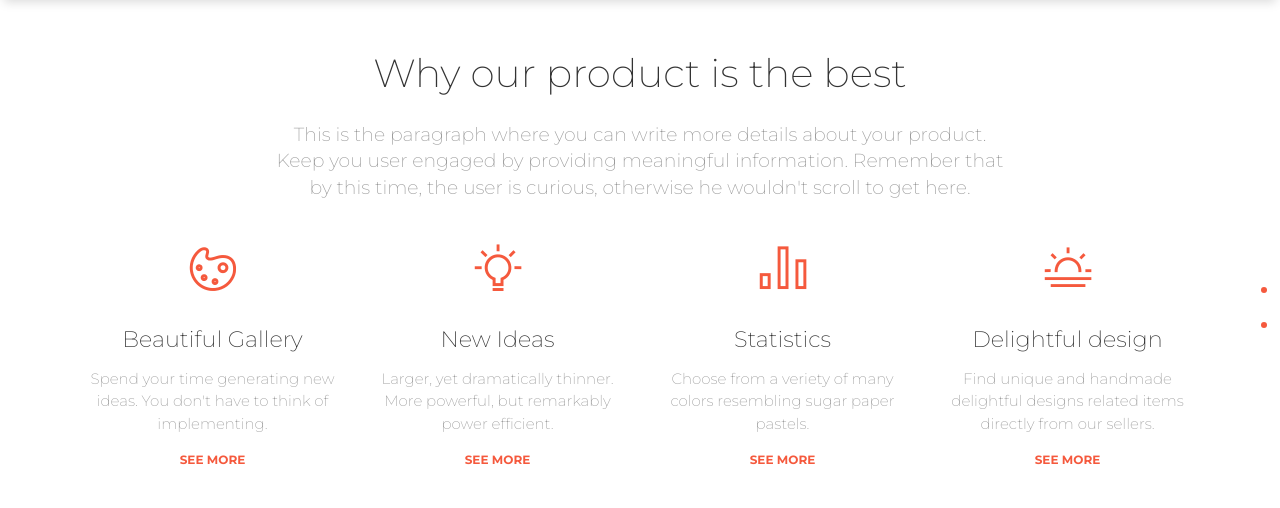
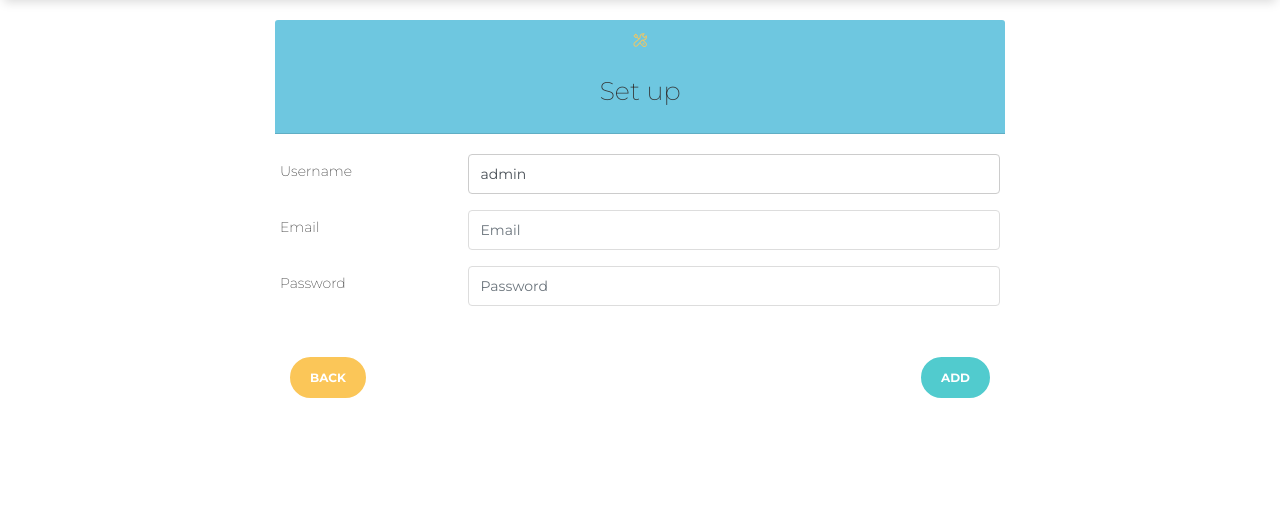
Before and after one commit to mannyci/owebeer, a Django app: page /setup in a window 1280 px wide. Shown: the part 80-588 px from the top of the page. Run offline with Django 3.2, Linux system fonts and the light colour scheme; some libraries are stand-ins or nearby versions.

Commit message:
add setup and views

```diff
--- a/owebeer/urls.py
+++ b/owebeer/urls.py
@@ -10,7 +10,7 @@ from ui.utils import needs_setup
 # Redirect Index to ui or run first setup
 def index(request):
 	if needs_setup():
-		return redirect('ui:setup')
+		return redirect('ui:welcome')
 	else:
 		return redirect('ui:overview')
 
--- a/templates/setup/setup.html
+++ b/templates/setup/setup.html
@@ -1,81 +1,27 @@
 {% extends 'base.html' %}
-{% block title %}Setup{% endblock %}
+{% block title %}Set it up!{% endblock %}
 
 {% block body %}
-
-<div class="content" id="welcome">
-  <div class="row">
-    <div class="col-md-8 ml-auto mr-auto text-center">
-      <h2 class="title">Why our product is the best</h2>
-      <h5 class="description">This is the paragraph where you can write more details about your product. Keep you user engaged by providing meaningful information. Remember that by this time, the user is curious, otherwise he wouldn't scroll to get here.</h5>
-    </div>
-  </div>
-  <div class="row">
-    <div class="col-md-3">
-      <div class="info">
-        <div class="icon icon-danger">
-          <i class="nc-icon nc-palette"></i>
+<div class="row">
+  <div class="col-md-8 mr-auto ml-auto">
+    <div class="card card-plain ">
+      <div class="card-header text-center bg-info">
+        <div class="icon text-center">
+          <a href="{% url 'index' %}"><i class="nc-icon nc-settings text-warning"></i></a>
         </div>
-        <div class="description">
-          <h4 class="info-title">Beautiful Gallery</h4>
-          <p class="description">Spend your time generating new ideas. You don't have to think of implementing.</p>
-          <a href="#pkp" class="btn btn-link btn-danger">See more</a>
-        </div>
+        <h3 class="card-title">Set up</h3>
       </div>
-    </div>
-    <div class="col-md-3">
-      <div class="info">
-        <div class="icon icon-danger">
-          <i class="nc-icon nc-bulb-63"></i>
-        </div>
-        <div class="description">
-          <h4 class="info-title">New Ideas</h4>
-          <p>Larger, yet dramatically thinner. More powerful, but remarkably power efficient.</p>
-          <a href="#pkp" class="btn btn-link btn-danger">See more</a>
-        </div>
+      <div class="card-body">
+        {% csrf_token %}
+        {% include "_form.html" %}
       </div>
-    </div>
-    <div class="col-md-3">
-      <div class="info">
-        <div class="icon icon-danger">
-          <i class="nc-icon nc-chart-bar-32"></i>
-        </div>
-        <div class="description">
-          <h4 class="info-title">Statistics</h4>
-          <p>Choose from a veriety of many colors resembling sugar paper pastels.</p>
-          <a href="#pkp" class="btn btn-link btn-danger">See more</a>
-        </div>
-      </div>
-    </div>
-    <div class="col-md-3">
-      <div class="info">
-        <div class="icon icon-danger">
-          <i class="nc-icon nc-sun-fog-29"></i>
-        </div>
-        <div class="description">
-          <h4 class="info-title">Delightful design</h4>
-          <p>Find unique and handmade delightful designs related items directly from our sellers.</p>
-          <a href="#pkp" class="btn btn-link btn-danger">See more</a>
+      <div class="card-footer ">
+        <div class="form-group">
+          <input class="btn btn-primary btn-round float-right" type="submit" value="Add">
+          <a class="btn btn-warning btn-round float-left" href="javascript:history.back()">Back</a>
         </div>
       </div>
     </div>
   </div>
 </div>
-
-<nav id="cd-vertical-nav">
-  <ul>
-    <li>
-      <a href="#welcome" data-number="1" class="">
-        <span class="cd-dot"></span>
-        <span class="cd-label">Welcome</span>
-      </a>
-    </li>
-    <li>
-      <a href="#setup" data-number="2" class="">
-        <span class="cd-dot"></span>
-        <span class="cd-label">Setup</span>
-      </a>
-    </li>
-  </ul>
-</nav>
 {% endblock %}
--- /dev/null
+++ b/templates/setup/welcome.html
@@ -0,0 +1,62 @@
+{% extends 'base.html' %}
+{% block title %}Cheers! you made it{% endblock %}
+
+{% block body %}
+  <div class="row">
+    <div class="col-md-8 ml-auto mr-auto text-center">
+      <h2 class="title">Welcome to Beera!</h2>
+      <h5 class="description"> Keep up the good work and team colaberation. Don't thank say cheers!</h5>
+    </div>
+  </div>
+  <div class="row">
+    <div class="col-md-3">
+      <div class="info">
+        <div class="icon icon-danger">
+          <i class="nc-icon nc-palette"></i>
+        </div>
+        <div class="description">
+          <h4 class="info-title">Teamwork</h4>
+          <p class="description">If you're here that means your team deserves a great platform to cheer! Lets say more "we" than "me".</p>
+        </div>
+      </div>
+    </div>
+    <div class="col-md-3">
+      <div class="info">
+        <div class="icon icon-danger">
+          <i class="nc-icon nc-bulb-63"></i>
+        </div>
+        <div class="description">
+          <h4 class="info-title">New Ideas</h4>
+          <p>New ideas don't need a meeting room always! If you don't walk out of the park you wouldn't know whats out there.</p>
+        </div>
+      </div>
+    </div>
+    <div class="col-md-3">
+      <div class="info">
+        <div class="icon icon-danger">
+          <i class="nc-icon nc-chart-bar-32"></i>
+        </div>
+        <div class="description">
+          <h4 class="info-title">Result Driven</h4>
+          <p>Its the result which matters right! See who is getting more, in the end it inspires people to see others!</p>
+        </div>
+      </div>
+    </div>
+    <div class="col-md-3">
+      <div class="info">
+        <div class="icon icon-danger">
+          <i class="nc-icon nc-sun-fog-29"></i>
+        </div>
+        <div class="description">
+          <h4 class="info-title">Brainstorm</h4>
+          <p>We can't wait to see the cheers!</p>
+        </div>
+      </div>
+    </div>
+  </div>
+  <div class="container text-center">
+    <a href="{% url 'ui:setup' %}" class="btn btn-success btn-round btn-lg btn-magnify">
+      <i class="fa fa-beer text-warning"></i> Let's go
+    </a>
+  </div>
+{% endblock %}
--- a/ui/urls.py
+++ b/ui/urls.py
@@ -1,9 +1,10 @@
 from django.conf.urls import url
 
-from .views import SetupView, DashboardView
+from .views import WelcomeView, SetupView, DashboardView
 from core.views import TeamCreate, TeamList, TeamDetail, TeamEdit, TeamDelete, Members
 
 urlpatterns = [
+    url(r'^welcome', view=WelcomeView.as_view(), name='welcome'),
     url(r'^setup', view=SetupView.as_view(), name='setup'),
     url(r'^overview', view=DashboardView.as_view(), name='overview'),
     url(r'^team/new$', view=TeamCreate.as_view(), name='newteam'),
--- a/ui/views.py
+++ b/ui/views.py
@@ -33,6 +33,18 @@ class DashboardView(LoginRequiredMixin, DetailView):
             'recentBeers': recentBeers
         }, request))
 
+class WelcomeView(View):
+    template = loader.get_template('setup/welcome.html')
+
+    def get(self, request):
+        if not needs_setup():
+            return redirect('account:login')
+
+        form = SetupForm(initial={
+            'username': 'admin',
+        })
+
+        return HttpResponse(self.template.render({'form': form}, request))
 
 class SetupView(View):
     template = loader.get_template('setup/setup.html')
```
